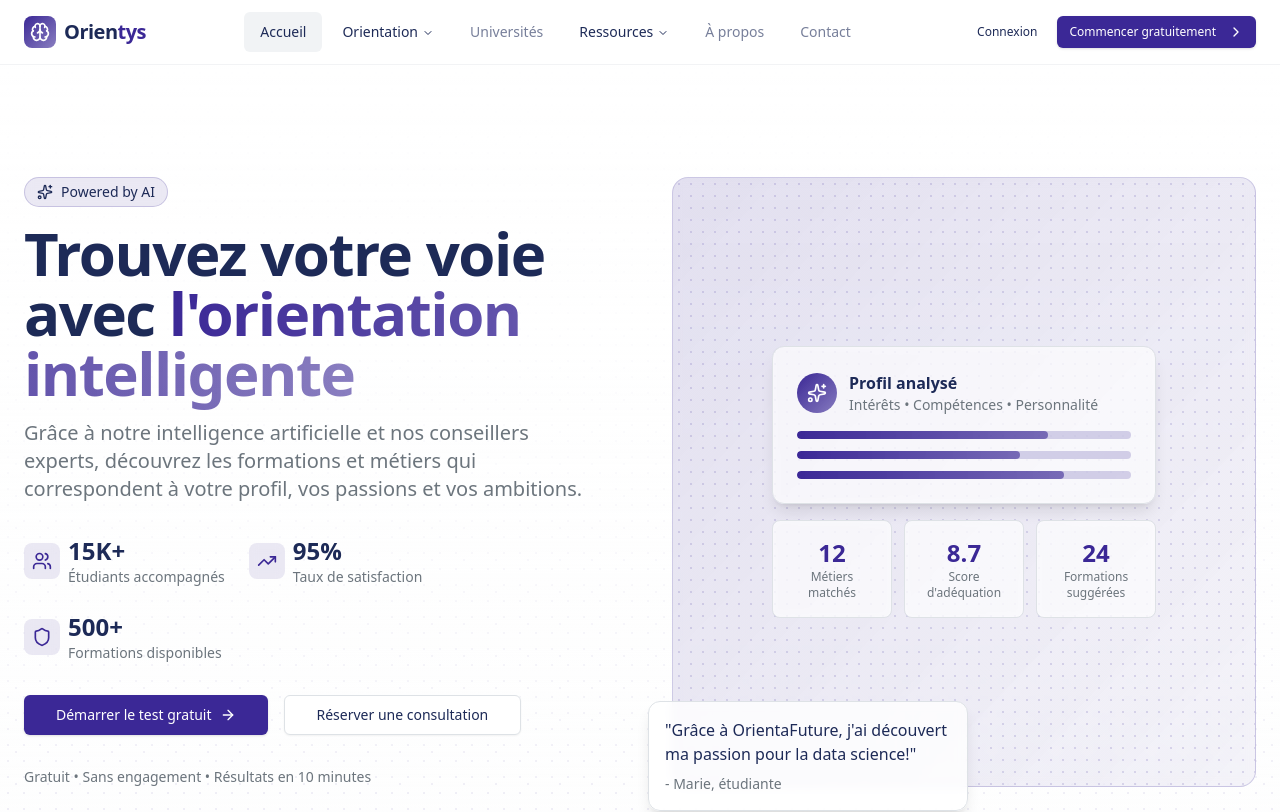
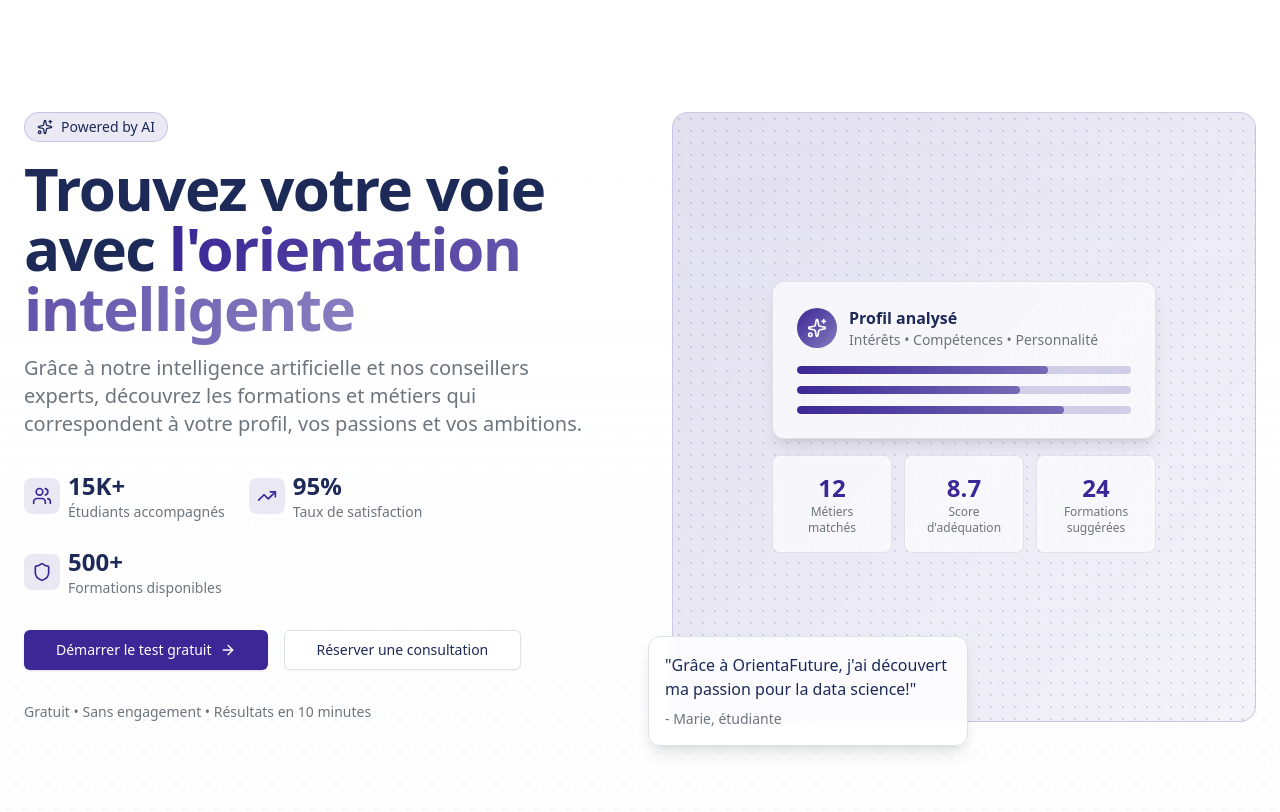
Before and after one commit to bobwuren/orychat, a Next.js app: page / in a window 1280 px wide. Shown: the top 812 px of the page. Built offline with nearby package versions, Linux system fonts and the light colour scheme.

Commit message:
updated layouts depending on public or admin side of the site

```diff
--- /dev/null
+++ b/app/(public)/layout.tsx
@@ -0,0 +1,12 @@
+import { Header } from "@/components/layout/header"
+import { Footer } from "@/components/layout/footer"
+
+export default function PublicLayout({ children }: { children: React.ReactNode }) {
+  return (
+    <div className="flex min-h-screen flex-col">
+      <Header />
+      <main className="flex-1">{children}</main>
+      <Footer />
+    </div>
+  )
+}
--- a/app/admin/layout.tsx
+++ b/app/admin/layout.tsx
@@ -1,32 +1,30 @@
-"use client";
+"use client"
 
-import { useEffect } from "react";
-import { useRouter } from "next/navigation";
-import { AppSidebar } from "@/components/app-sidebar";
-import { SiteHeader } from "@/components/site-header";
-import { SidebarInset, SidebarProvider } from "@/components/ui/sidebar";
-import { useAuth } from "@/lib/hooks/useAuth";
+import { useEffect } from "react"
+import { useRouter } from "next/navigation"
+import { AppSidebar } from "@/components/app-sidebar"
+import { SiteHeader } from "@/components/site-header"
+import { SidebarInset, SidebarProvider } from "@/components/ui/sidebar"
+import { useAuth } from "@/lib/hooks/useAuth"
 
 export default function AdminLayout({ children }: { children: React.ReactNode }) {
-  const router = useRouter();
-  const { user, isAuthenticated, loading, role } = useAuth();
+  const router = useRouter()
+  const { isAuthenticated, loading, role } = useAuth()
 
   useEffect(() => {
-    if (loading) return;
+    if (loading) return
 
-    // Pas connecté → login
     if (!isAuthenticated) {
-      router.replace("/login");
-      return;
+      router.replace("/login")
+      return
     }
 
-    // Connecté mais PAS admin → partie publique
     if (role !== "admin") {
-      router.replace("/");
+      router.replace("/") // partie publique
     }
-  }, [loading, isAuthenticated, role, router]);
+  }, [loading, isAuthenticated, role, router])
 
-  if (loading || !isAuthenticated || role !== "admin") return null;
+  if (loading || !isAuthenticated || role !== "admin") return null
 
   return (
     <SidebarProvider>
@@ -36,5 +34,5 @@ export default function AdminLayout({ children }: { children: React.ReactNode })
         {children}
       </SidebarInset>
     </SidebarProvider>
-  );
+  )
 }
--- a/app/layout.tsx
+++ b/app/layout.tsx
@@ -1,42 +1,28 @@
-import type { Metadata } from "next";
-import { Inter } from "next/font/google";
-import "./globals.css";
-import { Header } from "@/components/layout/header";
-import { Footer } from "@/components/layout/footer";
-import { Toaster } from "@/components/ui/toaster";
-import { Providers } from "@/components/providers";
+import type { Metadata } from "next"
+import { Inter } from "next/font/google"
+import "./globals.css"
+import { Providers } from "@/components/providers"
+import { Toaster } from "@/components/ui/toaster"
 
 const inter = Inter({
   variable: "--font-inter",
   subsets: ["latin"],
-  weight: ["300", "400", "500", "600", "700", "800"],
-});
+})
 
 export const metadata: Metadata = {
   title: "Orientys",
-  description: "Application d'orientation numérique pour les étudiants",
-};
+  description: "Application d'orientation numérique",
+}
 
-export default function RootLayout({
-  children,
-}: Readonly<{
-  children: React.ReactNode;
-}>) {
+export default function RootLayout({ children }: { children: React.ReactNode }) {
   return (
     <html lang="fr" suppressHydrationWarning>
-      <body
-        className={`${inter.variable} font-sans antialiased bg-background text-foreground`}
-        suppressHydrationWarning
-      >
+      <body className={`${inter.variable} font-sans antialiased`} suppressHydrationWarning>
         <Providers>
-          <div className="flex min-h-screen flex-col">
-            <Header />
-            <main className="flex-1">{children}</main>
-            <Footer />
-            <Toaster />
-          </div>
+          {children}
+          <Toaster />
         </Providers>
       </body>
     </html>
-  );
+  )
 }
```
